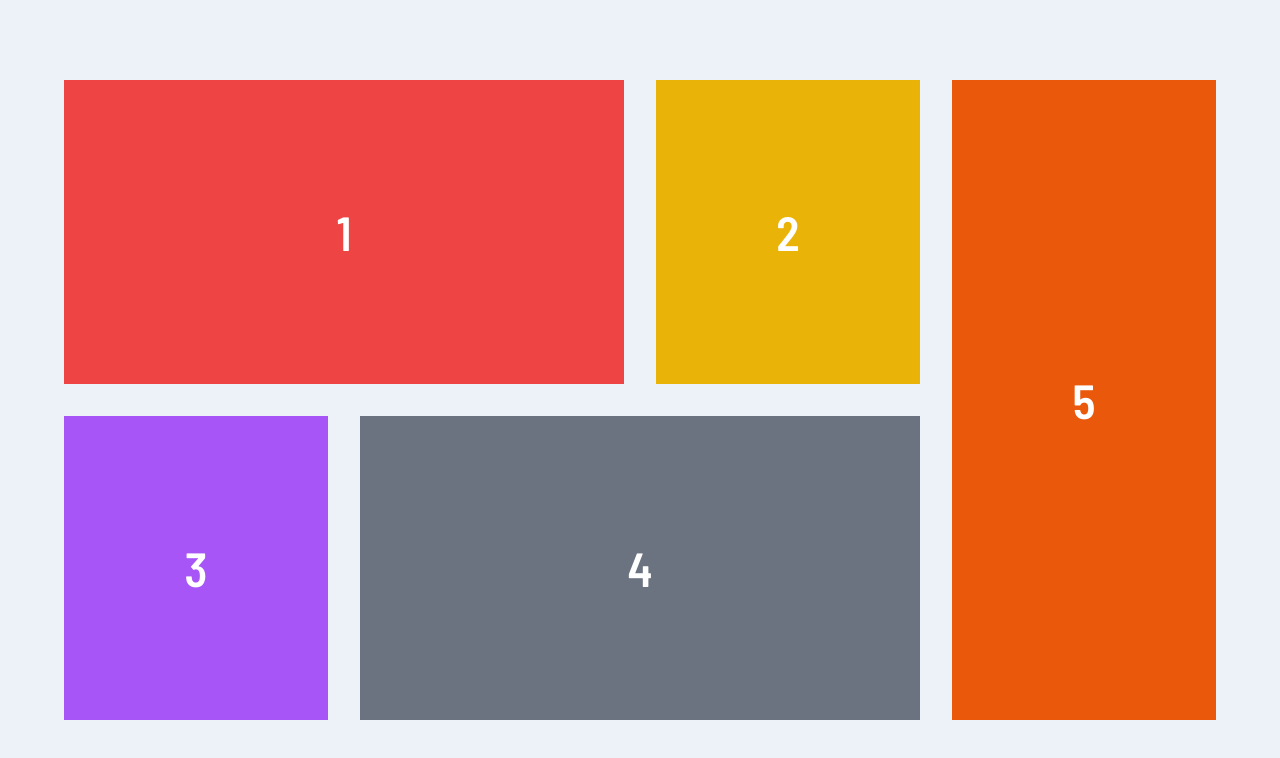
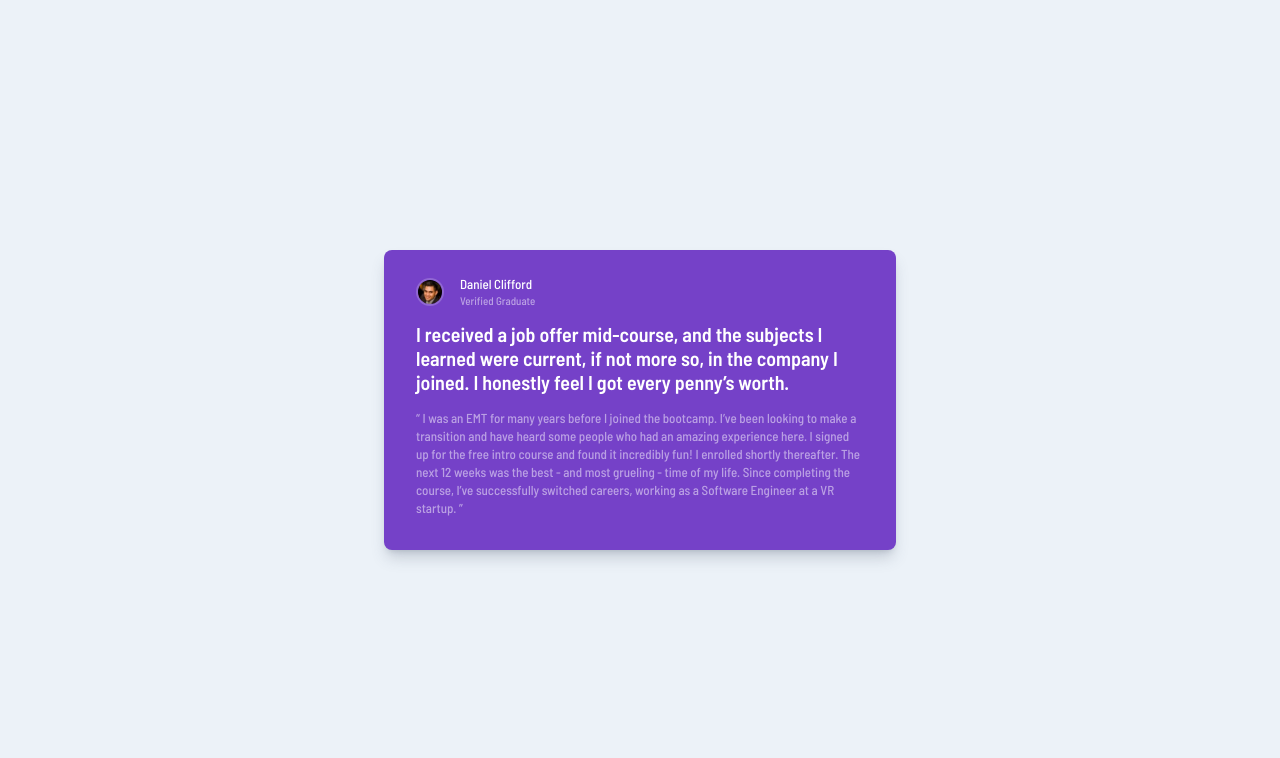
Before and after one commit to shobhit-gupta/fem13-testimonials, a SvelteKit app: page / in a window 1280 px wide. Shown: the top 758 px of the page. Built offline with nearby package versions, Linux system fonts and the light colour scheme.

Commit message:
feat: Add a card

```diff
--- a/src/app.css
+++ b/src/app.css
@@ -4,6 +4,6 @@
 
 @layer base {
 	body {
-		@apply bg-lightGrayishBlue font-sans text-sm font-medium;
+		@apply bg-lightGrayishBlue font-sans text-sm font-medium leading-snug;
 	}
 }
--- a/src/routes/+page.svelte
+++ b/src/routes/+page.svelte
@@ -8,7 +8,7 @@
 	<title>Testimonials Grid Section Challenge</title>
 </svelte:head>
 
-<div
+<!-- <div
 	class="flex min-h-screen items-center justify-center text-center align-middle text-5xl font-semibold text-white"
 >
 	<div class="grid max-w-6xl grid-cols-1 gap-6 md:grid-cols-4 md:grid-rows-2 md:gap-8">
@@ -28,19 +28,39 @@
 			<div class="flex h-full items-center justify-center p-32">5</div>
 		</div>
 	</div>
+</div> -->
+
+<div class="flex min-h-screen items-center justify-center text-white">
+	<div
+		class="m-6 max-w-lg space-y-4 rounded-lg bg-moderateViolet p-8 pt-7 shadow-lg shadow-veryDarkGrayishBlue/25"
+	>
+		<div class="flex items-start gap-4">
+			<div
+				class="h-7 w-7 overflow-hidden rounded-full border-2 border-white border-opacity-20"
+			>
+				<img src="/images/image-daniel.jpg" alt="" />
+			</div>
+			<div>
+				<h2 class="leading-none">Daniel Clifford</h2>
+				<p class="mt-1 text-xs leading-none opacity-50">Verified Graduate</p>
+			</div>
+		</div>
+
+		<p class="text-xl font-semibold leading-6">
+			I received a job offer mid-course, and the subjects I learned were current, if not more
+			so, in the company I joined. I honestly feel I got every penny’s worth.
+		</p>
+
+		<p class="opacity-50">
+			“ I was an EMT for many years before I joined the bootcamp. I’ve been looking to make a
+			transition and have heard some people who had an amazing experience here. I signed up
+			for the free intro course and found it incredibly fun! I enrolled shortly thereafter.
+			The next 12 weeks was the best - and most grueling - time of my life. Since completing
+			the course, I’ve successfully switched careers, working as a Software Engineer at a VR
+			startup. ”
+		</p>
+	</div>
 </div>
-
-<!-- Daniel Clifford -->
-<!-- Verified Graduate -->
-
-<!-- I received a job offer mid-course, and the subjects I learned were current, if not more so,  -->
-<!-- in the company I joined. I honestly feel I got every penny’s worth. -->
-
-<!-- “ I was an EMT for many years before I joined the bootcamp. I’ve been looking to make a  -->
-<!-- transition and have heard some people who had an amazing experience here. I signed up  -->
-<!-- for the free intro course and found it incredibly fun! I enrolled shortly thereafter.  -->
-<!-- The next 12 weeks was the best - and most grueling - time of my life. Since completing  -->
-<!-- the course, I’ve successfully switched careers, working as a Software Engineer at a VR startup. ” -->
 
 <!-- Jonathan Walters -->
 <!-- Verified Graduate -->
--- a/tailwind.config.js
+++ b/tailwind.config.js
@@ -20,6 +20,7 @@ export default {
 				sans: ['Barlow Semi Condensed', 'sans-serif']
 			},
 			fontSize: {
+				xs: '0.6875rem',
 				sm: '0.8125rem'
 			}
 		}
```
